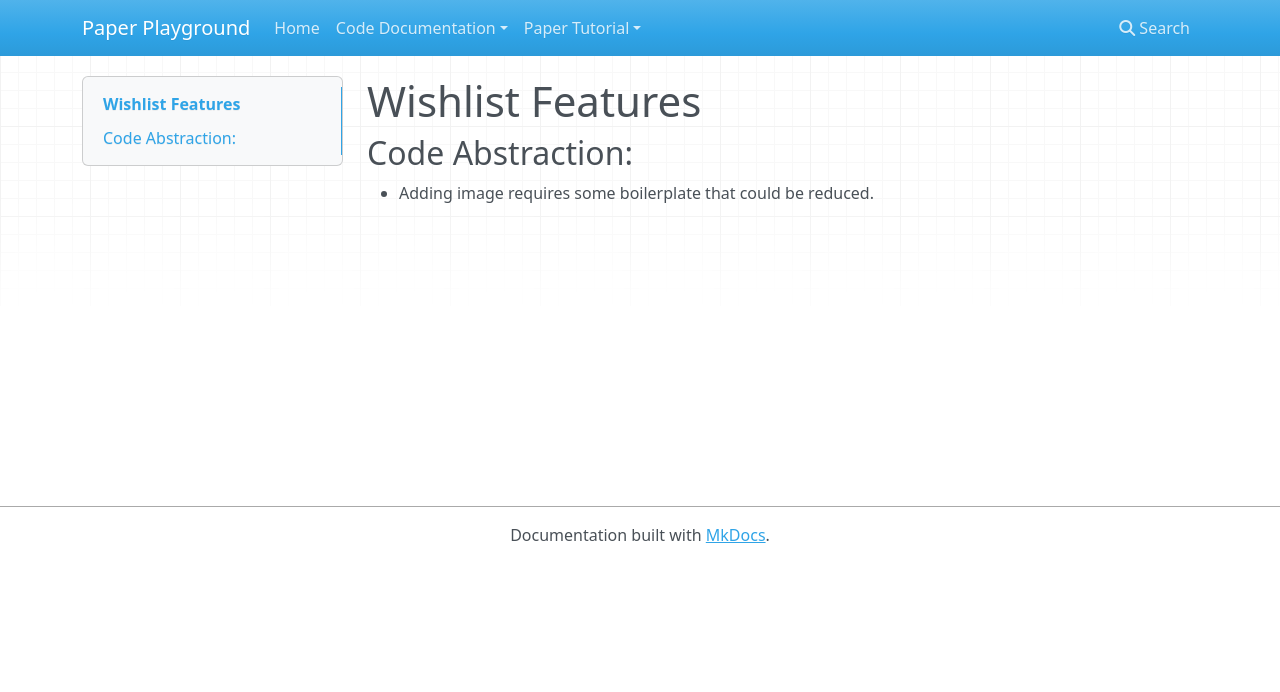
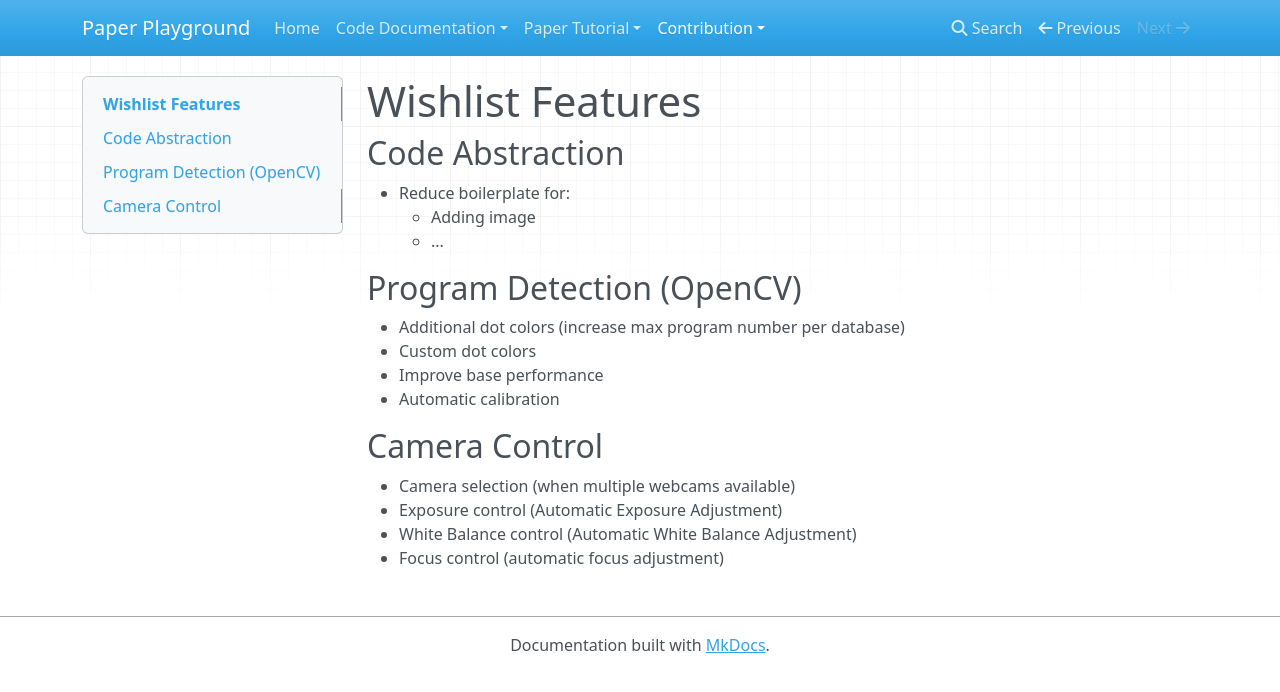
Before and after one commit to janpaul123/paperprograms, an MkDocs documentation site: the page built from docs/contribute/wishlist.md, in a window 1280 px wide. Shown: the top 692 px of the page. Built offline with MkDocs 1.6.1, drawn with Linux system fonts in a browser that asks for light colours; nearby versions of some CDN libraries.

Commit message:
docs: add wishlist.md

```diff
--- a/docs/contribute/wishlist.md
+++ b/docs/contribute/wishlist.md
@@ -1,4 +1,18 @@
 # Wishlist Features
 
-## Code Abstraction:
-- Adding image requires some boilerplate that could be reduced.
+## Code Abstraction
+- Reduce boilerplate for:
+    - Adding image
+    - ...
+
+## Program Detection (OpenCV)
+- Additional dot colors (increase max program number per database)
+- Custom dot colors
+- Improve base performance
+- Automatic calibration
+
+## Camera Control
+- Camera selection (when multiple webcams available)
+- Exposure control (Automatic Exposure Adjustment)
+- White Balance control (Automatic White Balance Adjustment)
+- Focus control (automatic focus adjustment)
--- a/mkdocs.yml
+++ b/mkdocs.yml
@@ -1,5 +1,5 @@
 site_name: Paper Playground
-site_url: https://phet.colorado.edu/
+site_url: https://phet.colorado.edu/paper-land
 nav:
     - Home: index.md
     - Code Documentation:
@@ -8,3 +8,7 @@ nav:
     - Paper Tutorial:
       - Camera Setup: tutorial/camera-setup.md
       - Legacy Tutorial: tutorial/tutorial.md
+    - Contribution:
+      # - How to Contribute: how to make this a redirect
+      - Feature Wishlist: contribute/wishlist.md
+      # - Community Code of Conduct: how to make this a redirect
```
